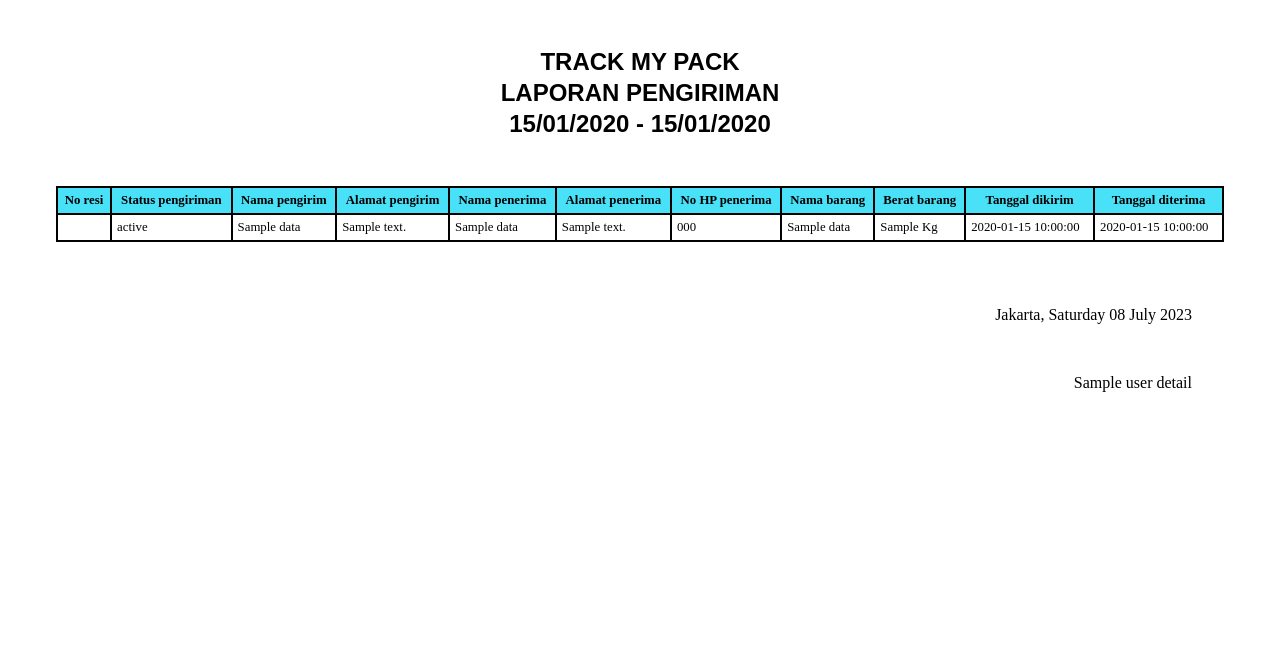
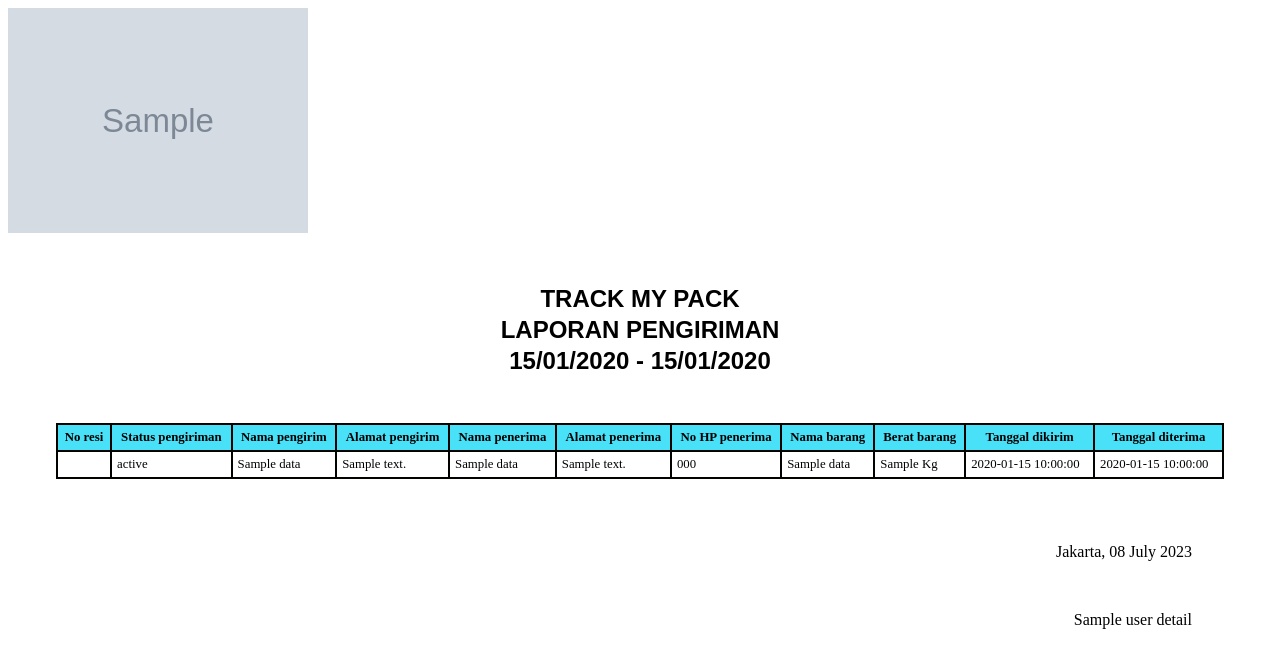
Before and after one commit to Lavaruz/track-my-pack, a CodeIgniter 4 app: template app/Views/laporan/report.php in a window 1280 px wide. Shown: the top 668 px of the page. Run offline with PHP 8.4 and a stand-in for CodeIgniter, Linux system fonts and the light colour scheme; the template is opened without the code that fills it: most values are stand-ins (such as "Sample title", 1, 10 or a date in 2020); grey boxes marked "Sample" are stand-in pictures; some libraries are stand-ins or nearby versions.

Commit message:
[Report] Update logo and date

```diff
--- a/app/Views/laporan/report.php
+++ b/app/Views/laporan/report.php
@@ -47,9 +47,8 @@
 
   footer {
     margin: 0 5rem;
-    display: flex;
-    justify-content: flex-end;
-    text-align: end;
+    float:right;
+    text-align: right;
   }
 
   table.customTable tr,
@@ -59,6 +58,7 @@
 </style>
 
 <body>
+  <img src="<?= $logo ?>" alt="" width="300" />
   <header>
     <h2>Track My Pack</h2>
     <h2>Laporan Pengiriman</h2>
@@ -108,7 +108,7 @@
   <footer>
     <div class="footer-ttd">
       <?php setlocale(LC_TIME, 'IND')?>
-      <p>Jakarta, <?=strftime('%A %d %B %Y')?></p>
+      <p>Jakarta, <?=strftime('%d %B %Y')?></p>
       <br />
       <p><?= $user_detail['nama'] ?></p>
     </div>
```
Also changed, not shown: app/Controllers/ReportController.php (+4 -2 lines).
